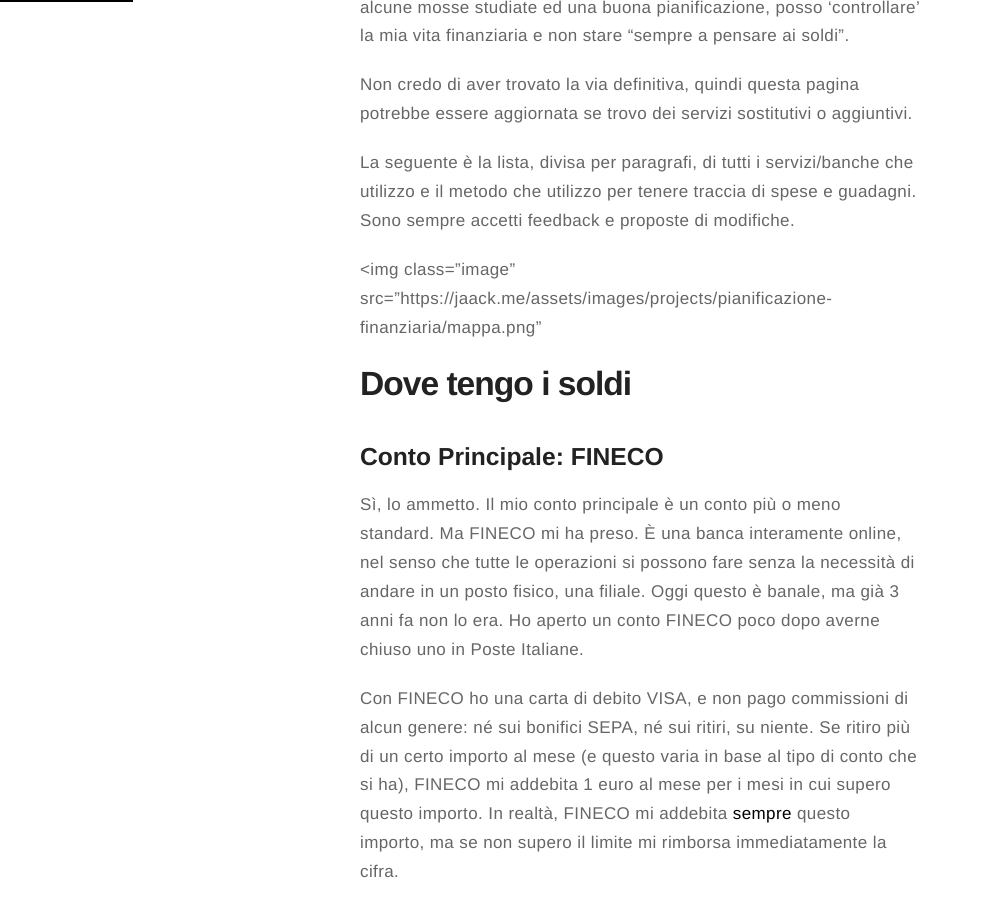
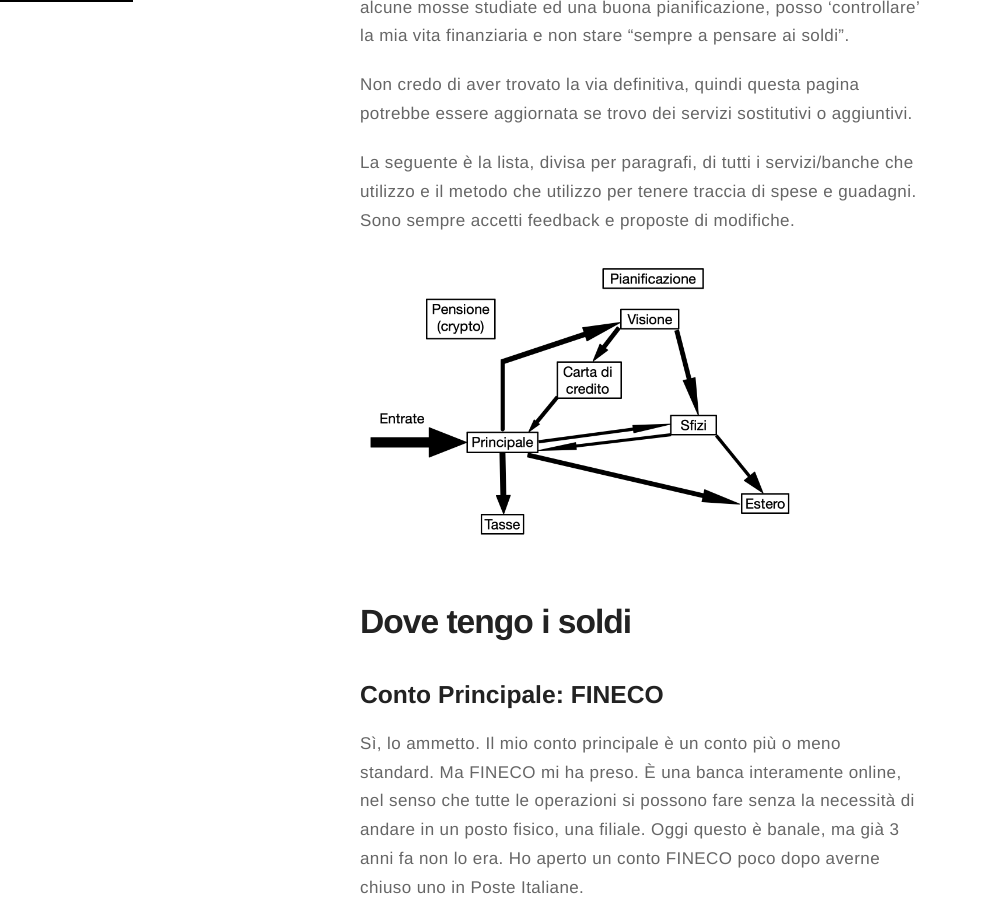
Before and after one commit to iJaack/Jaack, a Jekyll site: the page built from _posts/2019-10-05-pianificazione-finanziaria.markdown, in a window 1280 px wide and 900 px high, scrolled down 808 px. Shown: the whole window, without its empty margins (0-982 px from the left). Built offline with Jekyll 4.4.1, drawn with Linux system fonts in a browser that asks for light colours.

Commit message:
Fixata visualizzazione immagine in ultimo post

```diff
--- a/_posts/2019-10-05-pianificazione-finanziaria.markdown
+++ b/_posts/2019-10-05-pianificazione-finanziaria.markdown
@@ -29,7 +29,7 @@
 e il metodo che utilizzo per tenere traccia di spese e guadagni. Sono sempre accetti
 feedback e proposte di modifiche.
 
-<img class="image" src="{{site.url}}/assets/images/projects/pianificazione-finanziaria/mappa.png"
+<img class="image" src="{{site.url}}/assets/images/projects/pianificazione-finanziaria/mappa.png">
 
 # Dove tengo i soldi
 
```
